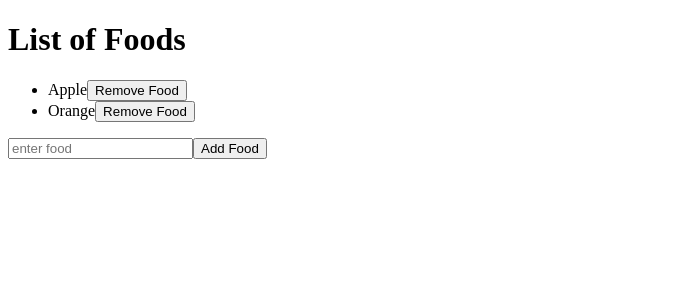
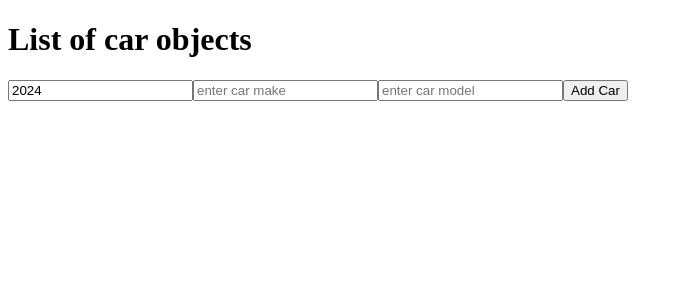
Before and after one commit to Mercury1565/React_Learning-Path, a React (Vite) app in the folder my-react-app/: page / in a window 1280 px wide. Shown: the top 300 px of the page, without its empty margins (0-683 px from the left). Built offline with nearby package versions, Linux system fonts and the light colour scheme.

Commit message:
finish update array of objects

```diff
--- a/my-react-app/src/components/MyComponent.jsx
+++ b/my-react-app/src/components/MyComponent.jsx
@@ -1,58 +1,81 @@
 import React, {useState} from 'react'
 
 function MyComponent(){
-    const [foods , setFoods] = useState(['Apple', 'Orange'])
+    const [cars, setCars] = useState([])
 
-    /*
-    - What is happening when a new food is added is the button click will trigger
-      the addition of food with the name written on the input field...but will
-      we get the value in the input element from another element...USING IDS
+    const [carYear, setCarYear] = useState(new Date().getFullYear());
+    const [carMake, setCarMake] = useState("");
+    const [carModel, setCarModel] = useState("");
 
-    */
+    function handelAddCar(){
+        // Use updater function for best practice
+        setCars(c => [...cars , {
+            year: carYear,
+            make: carMake,
+            model: carModel
+        }]);
 
-    function handelAddFood(){
-        const newFood = document.getElementById("foodInput").value;
-        document.getElementById("foodInput").value = '';
-
-        // Use update functions for best practice
-        setFoods(f => [...foods , newFood])
+        //Reset to default
+        setCarYear(new Date().getFullYear());
+        setCarMake('');
+        setCarModel('');
     }
 
-    function handelRemoveFood(index){
-        // A great use for the filter method !!!
-        /*
-        The filter method in JavaScript is used to create a new array that
-        contains all elements of the original array that meet a specified
-        condition. The condition is specified using a callback function or
-        an arrow function, which you will use now
-        */
-
-        setFoods(foods.filter((food, i) => i !== index));
+    function handelRemoveCar(index){
+        setCars(c => cars.filter((car, i) => index !== i))
     }
 
+    function handelYearChange(event){
+        setCarYear(event.target.value)
+    }
+
+    function handelMakeChange(event){
+        setCarMake(event.target.value)
+    }
+
+    function handelModelChange(event){
+        setCarModel(event.target.value)
+    }
 
     return(
         <div>
-            <h1> List of Foods</h1>
+            <h1> List of car objects </h1>
 
             <ul>
-                {foods.map((food, index) =>
-                <div key={index}>
-                    <li>
-                        {food}
-                        <button onClick={() => handelRemoveFood(index)}>
-                            Remove Food
-                        </button>
-                    </li>
-                </div>)
+                {cars.map((car, index) =>
+                    <div key={index}>
+                        <li>
+                            {car.year} {car.make} {car.model}
+                            <button onClick={() => handelRemoveCar(index)}>
+                                Remove car
+                            </button>
+                        </li>
+                    </div>)
                 }
             </ul>
 
-            <input type='text' id='foodInput' placeholder='enter food'/>
-            <button onClick={handelAddFood}>Add Food</button>
 
+            <input
+                type='number'
+                value={carYear}
+                placeholder='enter car year'
+                onChange={handelYearChange}
+            />
+            <input
+                type='text'
+                value={carMake}
+                placeholder='enter car make'
+                onChange={handelMakeChange}
+            />
+            <input
+                type='text'
+                value={carModel}
+                placeholder='enter car model'
+                onChange={handelModelChange}
+            />
+            <button onClick={handelAddCar}> Add Car </button>
         </div>
-    )
+    );
 }
 
 export default MyComponent
```
